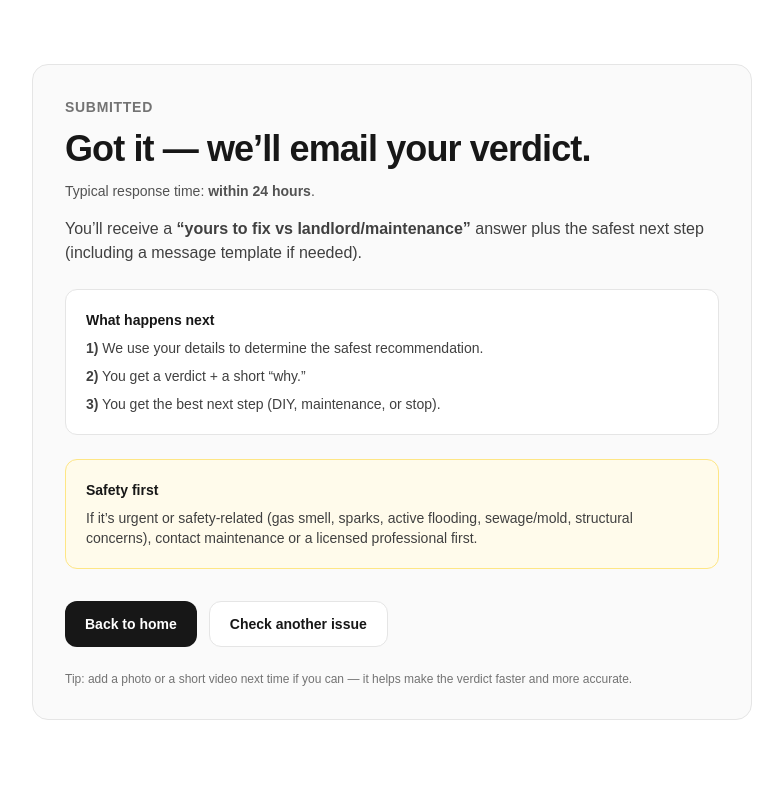
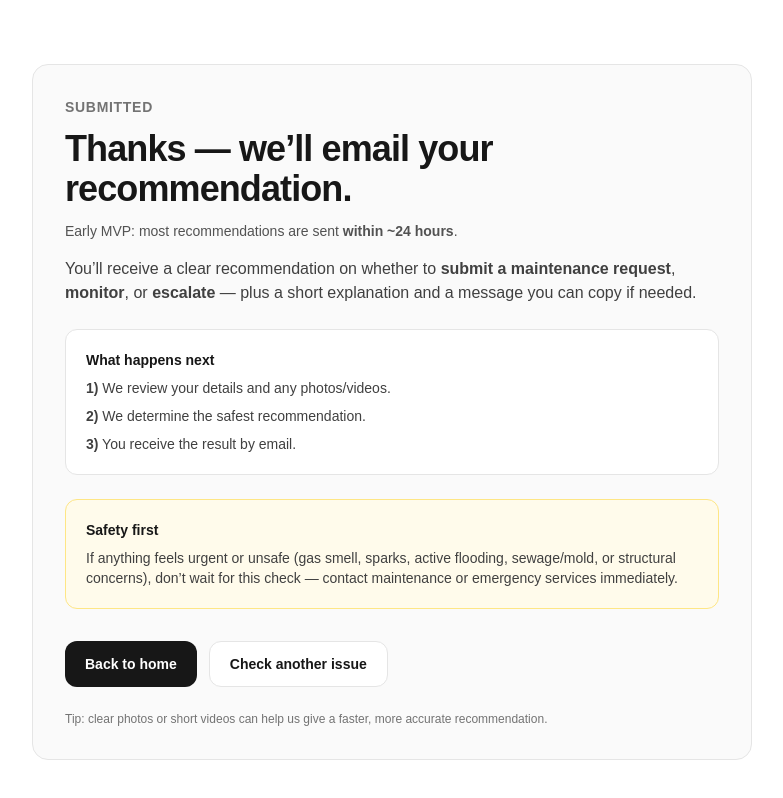
Before and after one commit to cullenmeyers/home-repair-ai, a Next.js app: page /thanks in a window 1280 px wide. Shown: the top 798 px of the page, without its empty margins (248-1031 px from the left). Built offline with nearby package versions, Linux system fonts and the light colour scheme.

Commit message:
Align MVP to submit vs monitor vs escalate flow

```diff
--- a/app/layout.tsx
+++ b/app/layout.tsx
@@ -17,13 +17,13 @@ const siteUrl = "https://home-repair-ai-omega.vercel.app";
 
 export const metadata: Metadata = {
   metadataBase: new URL(siteUrl),
-  title: "Before You Submit Maintenance — Know If It’s Yours to Fix",
+  title: "Maintenance Check — Should You Submit a Maintenance Request?",
   description:
-    "Not sure if a home issue is your responsibility? Get a quick, safety-aware check to decide whether to fix it yourself or submit maintenance.",
+    "Not sure whether to submit a maintenance request? Describe the issue and get a safety-aware recommendation: submit, monitor, or escalate — plus a message template.",
   openGraph: {
-    title: "Before You Submit Maintenance — Know If It’s Yours to Fix",
+    title: "Maintenance Check — Should You Submit a Maintenance Request?",
     description:
-      "Describe a home issue and get a clear verdict: yours to fix or submit maintenance — plus the safest next step.",
+      "Describe a home issue and get a clear, safety-aware recommendation: submit, monitor, or escalate — plus the safest next step.",
     url: siteUrl,
     siteName: "Maintenance Check",
     type: "website",
@@ -32,15 +32,15 @@ export const metadata: Metadata = {
         url: "/og.png", // optional — add later if you want richer previews
         width: 1200,
         height: 630,
-        alt: "Maintenance Check — DIY or Submit?",
+        alt: "Maintenance Check — Submit, Monitor, or Escalate",
       },
     ],
   },
   twitter: {
     card: "summary_large_image",
-    title: "Before You Submit Maintenance — Know If It’s Yours to Fix",
+    title: "Maintenance Check — Should You Submit a Maintenance Request?",
     description:
-      "A fast, safety-aware check for renters and condo owners: yours to fix or submit maintenance.",
+      "A safety-aware check for renters and condo/HOA owners: submit, monitor, or escalate — with a message template.",
     images: ["/og.png"], // optional
   },
 };
--- a/app/page.tsx
+++ b/app/page.tsx
@@ -38,7 +38,6 @@ export default function Page() {
 
   const openAndScroll = () => {
     setIsOpen(true);
-    // If already open, still scroll immediately.
     document.getElementById("check")?.scrollIntoView({ behavior: "smooth" });
     // @ts-ignore
     window.Tally?.loadEmbeds?.();
@@ -68,27 +67,28 @@ export default function Page() {
 
         {/* Hero */}
         <h1 className="mt-4 text-4xl font-bold tracking-tight sm:text-5xl">
-          Before you submit a maintenance request, know if this is yours to fix.
+          Should you submit a maintenance request — or not?
         </h1>
 
         <p className="mt-5 text-lg text-neutral-700">
-          For <span className="font-semibold">renters</span> and{" "}
-          <span className="font-semibold">condo/HOA owners</span>: answer a few
-          quick questions (photo optional) and get a clear{" "}
-          <span className="font-semibold">“yours vs maintenance”</span> verdict —
-          plus the safest next step.
+          Describe what’s happening (photo optional) and get a clear{" "}
+          <span className="font-semibold">recommendation</span>:{" "}
+          <span className="font-semibold">submit</span>,{" "}
+          <span className="font-semibold">monitor</span>, or{" "}
+          <span className="font-semibold">escalate</span> — plus a safe next step
+          and a message you can send to maintenance/management.
         </p>
 
         {/* Response-time expectation */}
         <p className="mt-3 text-sm text-neutral-600">
-          Typical response time:{" "}
-          <span className="font-semibold">within 24 hours</span>.
+          Early MVP: human-reviewed verdicts via email (typically{" "}
+          <span className="font-semibold">within ~24 hours</span>).
         </p>
 
         {/* Example verdict */}
         <div className="mt-8 rounded-2xl border border-neutral-200 bg-neutral-50 p-6">
           <p className="text-xs font-semibold uppercase tracking-wider text-neutral-500">
-            Example verdict
+            Example output
           </p>
 
           <div className="mt-3 rounded-xl border border-neutral-200 bg-white p-5">
@@ -101,30 +101,30 @@ export default function Page() {
 
             <div className="mt-3 flex flex-wrap items-center gap-2">
               <span className="rounded-full bg-neutral-900 px-3 py-1 text-xs font-semibold text-white">
-                Likely maintenance
+                Recommendation: submit maintenance request
               </span>
               <span className="rounded-full border border-neutral-200 bg-white px-3 py-1 text-xs text-neutral-700">
-                Next step: notify + photo
+                Risk: medium (water damage)
               </span>
               <span className="rounded-full border border-neutral-200 bg-white px-3 py-1 text-xs text-neutral-700">
-                Safety: shut off valve if active
+                Next step: notify + attach photo
               </span>
             </div>
 
             <p className="mt-3 text-sm text-neutral-600">
-              Why: under-sink leaks are often plumbing/fixture-related. If the
-              leak is active, shut off the valve and contact maintenance.
+              Why: under-sink leaks can worsen quickly and are usually plumbing
+              related. Reporting early helps prevent damage and avoids liability
+              questions later.
             </p>
 
             <p className="mt-4 text-xs text-neutral-500">
-              Message template: “Hi — I noticed a leak under the kitchen sink
-              today. I’ve attached a photo. Please advise the next step for{" "}
-              <span className="font-semibold">maintenance/management</span>.”
+              Message template: “Hi — I noticed water dripping under the kitchen
+              sink today. I’ve attached a photo/video. Please advise next steps
+              for <span className="font-semibold">maintenance/management</span>.”
             </p>
 
             <p className="mt-3 text-xs text-neutral-500">
-              Example only — your verdict may differ based on your details and
-              photos.
+              Example only — recommendations depend on your details and photos.
             </p>
           </div>
         </div>
@@ -149,20 +149,20 @@ export default function Page() {
           <div className="rounded-xl border border-neutral-200 p-5">
             <p className="text-sm font-semibold">1) Describe the issue</p>
             <p className="mt-2 text-sm text-neutral-600">
-              Share what’s happening (photo optional) — no technical terms needed.
+              Share what’s happening (photo optional). No technical terms needed.
             </p>
           </div>
           <div className="rounded-xl border border-neutral-200 p-5">
-            <p className="text-sm font-semibold">2) Get a verdict</p>
+            <p className="text-sm font-semibold">2) Get a recommendation</p>
             <p className="mt-2 text-sm text-neutral-600">
-              Yours to fix, maintenance, or unclear → safest path.
+              Submit a request, monitor, or escalate — with a simple reason.
             </p>
           </div>
           <div className="rounded-xl border border-neutral-200 p-5">
-            <p className="text-sm font-semibold">3) Next step (or stop)</p>
+            <p className="text-sm font-semibold">3) Take the safest next step</p>
             <p className="mt-2 text-sm text-neutral-600">
-              Clear “stop & submit maintenance” guidance when it’s risky or not
-              yours.
+              Includes a message template you can copy/paste to
+              maintenance/management.
             </p>
           </div>
         </div>
@@ -176,18 +176,18 @@ export default function Page() {
             <div className="rounded-xl border border-neutral-200 bg-white p-5">
               <p className="text-sm font-semibold">When it helps</p>
               <ul className="mt-3 space-y-2 text-sm text-neutral-700">
-                <li>• “Is this my responsibility?” questions</li>
-                <li>• Renters: avoid unnecessary maintenance requests</li>
-                <li>• Condo/HOA: unit vs common-area responsibility confusion</li>
+                <li>• “Should I submit a maintenance request?” questions</li>
+                <li>• Responsibility confusion (tenant vs landlord / unit vs HOA)</li>
                 <li>• Small leaks, clogs, stuck doors</li>
                 <li>• Loose fixtures, basic appliances</li>
+                <li>• Non-urgent issues you’re unsure are “worth reporting”</li>
               </ul>
             </div>
             <div className="rounded-xl border border-amber-200 bg-amber-50 p-5">
-              <p className="text-sm font-semibold">When to escalate</p>
+              <p className="text-sm font-semibold">When to escalate now</p>
               <ul className="mt-3 space-y-2 text-sm text-neutral-700">
-                <li>• Gas smell, sparks, major electrical</li>
-                <li>• Active flooding / sewage / mold</li>
+                <li>• Gas smell, sparks, or major electrical</li>
+                <li>• Active flooding / sewage / suspected mold</li>
                 <li>• Structural damage</li>
                 <li>• Anything that feels unsafe</li>
               </ul>
@@ -204,8 +204,8 @@ export default function Page() {
             <div>
               <h2 className="text-lg font-semibold">Maintenance Check</h2>
               <p className="mt-2 text-sm text-neutral-600">
-                Early version: submit one issue and we’ll email you a verdict +
-                safest next step.
+                Early MVP: submit one issue and we’ll email you a recommendation
+                + safest next step (and a message template).
               </p>
             </div>
 
@@ -227,11 +227,11 @@ export default function Page() {
               </p>
               <p className="mt-2 text-xs text-neutral-500">
                 This is an early MVP — we review your submission and email you
-                the verdict.
+                the recommendation.
               </p>
             </div>
           ) : (
-            <div className="mt-5 rounded-xl border border-neutral-200 bg-white overflow-hidden">
+            <div className="mt-5 overflow-hidden rounded-xl border border-neutral-200 bg-white">
               <iframe
                 title="Maintenance check"
                 data-tally-embed
@@ -257,9 +257,11 @@ export default function Page() {
           <p className="text-sm font-semibold">Safety first — always</p>
           <p className="mt-2 text-sm text-neutral-700">
             This tool is intentionally limited to{" "}
-            <span className="font-semibold">small, low-risk issues</span>. Anything
-            involving gas, major electrical work, flooding, mold, or structural
-            damage will be flagged as “submit maintenance or call a professional.”
+            <span className="font-semibold">small, low-risk issues</span>. If
+            there’s any gas smell, major electrical risk, flooding, mold, or
+            structural damage, the safest move is to{" "}
+            <span className="font-semibold">escalate immediately</span> (submit
+            maintenance or call a professional/emergency services as appropriate).
           </p>
         </div>
 
@@ -267,10 +269,17 @@ export default function Page() {
         <div className="mt-10 text-sm text-neutral-700">
           <p className="font-semibold">Common examples:</p>
           <p className="mt-1">
-            loose fixtures, stuck doors, running toilets, clogged sinks, minor
-            leaks, switches, outlets, and “is this my responsibility?” questions.
+            stuck doors, running toilets, clogged sinks, minor leaks, appliance
+            issues, switches/outlets concerns, and responsibility questions (unit
+            vs common area / renter vs landlord).
           </p>
         </div>
+
+        {/* Footer note */}
+        <p className="mt-10 text-xs text-neutral-500">
+          Note: This MVP provides decision support (submit vs monitor vs
+          escalate). It does not provide repair instructions.
+        </p>
       </div>
     </main>
   );
--- a/app/thanks/page.tsx
+++ b/app/thanks/page.tsx
@@ -27,22 +27,21 @@ export default function ThanksPage({ searchParams }: Props) {
           </p>
 
           <h1 className="mt-3 text-3xl font-bold tracking-tight sm:text-4xl">
-            Got it — we’ll email your verdict.
+            Thanks — we’ll email your recommendation.
           </h1>
 
           {/* Response-time expectation */}
           <p className="mt-3 text-sm text-neutral-600">
-            Typical response time:{" "}
-            <span className="font-semibold">within 24 hours</span>.
+            Early MVP: most recommendations are sent{" "}
+            <span className="font-semibold">within ~24 hours</span>.
           </p>
 
           <p className="mt-4 text-base text-neutral-700">
-            You’ll receive a{" "}
-            <span className="font-semibold">
-              “yours to fix vs landlord/maintenance”
-            </span>{" "}
-            answer plus the safest next step (including a message template if
-            needed).
+            You’ll receive a clear recommendation on whether to{" "}
+            <span className="font-semibold">submit a maintenance request</span>,{" "}
+            <span className="font-semibold">monitor</span>, or{" "}
+            <span className="font-semibold">escalate</span> — plus a short
+            explanation and a message you can copy if needed.
           </p>
 
           {/* What happens next */}
@@ -52,16 +51,16 @@ export default function ThanksPage({ searchParams }: Props) {
             </p>
             <ul className="mt-2 space-y-2 text-sm text-neutral-700">
               <li>
-                <span className="font-semibold">1)</span> We use your details to
-                determine the safest recommendation.
+                <span className="font-semibold">1)</span> We review your details
+                and any photos/videos.
               </li>
               <li>
-                <span className="font-semibold">2)</span> You get a verdict + a
-                short “why.”
+                <span className="font-semibold">2)</span> We determine the safest
+                recommendation.
               </li>
               <li>
-                <span className="font-semibold">3)</span> You get the best next
-                step (DIY, maintenance, or stop).
+                <span className="font-semibold">3)</span> You receive the result
+                by email.
               </li>
             </ul>
           </div>
@@ -70,9 +69,9 @@ export default function ThanksPage({ searchParams }: Props) {
           <div className="mt-6 rounded-xl border border-amber-200 bg-amber-50 p-5">
             <p className="text-sm font-semibold">Safety first</p>
             <p className="mt-2 text-sm text-neutral-700">
-              If it’s urgent or safety-related (gas smell, sparks, active
-              flooding, sewage/mold, structural concerns), contact maintenance or
-              a licensed professional first.
+              If anything feels urgent or unsafe (gas smell, sparks, active
+              flooding, sewage/mold, or structural concerns), don’t wait for this
+              check — contact maintenance or emergency services immediately.
             </p>
           </div>
 
@@ -83,11 +82,11 @@ export default function ThanksPage({ searchParams }: Props) {
                 Feedback received
               </p>
               <p className="mt-2 text-sm text-neutral-700">
-                Thanks — you rated the verdict:{" "}
+                Thanks — you rated the recommendation:{" "}
                 <span className="font-semibold">{clarityLabel}</span>
               </p>
               <p className="mt-2 text-xs text-neutral-500">
-                (This helps us improve — nothing else required.)
+                This helps us improve. No further action needed.
               </p>
             </div>
           ) : null}
@@ -100,7 +99,7 @@ export default function ThanksPage({ searchParams }: Props) {
               Back to home
             </a>
 
-            {/* ✅ FIX: add open=1 so the landing page auto-opens the form */}
+            {/* Auto-open form on return */}
             <a
               href="/?open=1#check"
               className="inline-flex items-center justify-center rounded-xl border border-neutral-200 bg-white px-5 py-3 text-sm font-semibold text-neutral-900 hover:bg-neutral-50"
@@ -110,8 +109,8 @@ export default function ThanksPage({ searchParams }: Props) {
           </div>
 
           <p className="mt-6 text-xs text-neutral-500">
-            Tip: add a photo or a short video next time if you can — it helps
-            make the verdict faster and more accurate.
+            Tip: clear photos or short videos can help us give a faster, more
+            accurate recommendation.
           </p>
         </div>
       </div>
```
